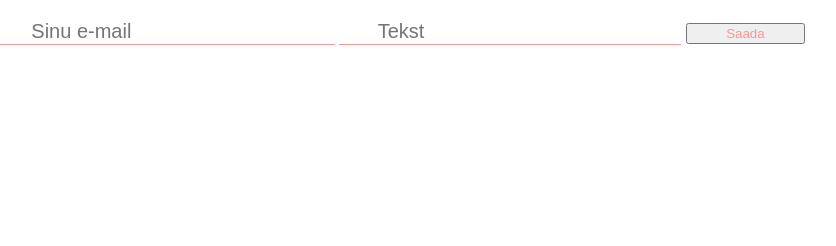
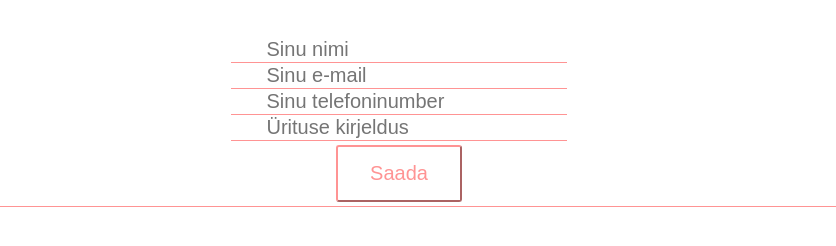
Before and after one commit to HelgeLilleorg/HelgeLilleorg.github.io, a plain HTML site: page contact.html in a window 1280 px wide. Shown: the whole page, without its empty margins (241-1077 px from the left). Drawn offline with Linux system fonts and the light colour scheme.

Commit message:
form 4 fields working

```diff
--- a/contact.html
+++ b/contact.html
@@ -10,12 +10,19 @@
 <body>
     <div class="container">
     <form action="https://formsubmit.co/834fec7395bb6585fb8ee33944a2b336" method="POST">
-
-
-            <input type="email" name="email" placeholder="Sinu e-mail" class="input" required>
-            <input type="text" name="name" placeholder="Tekst" class="input" required>
-            <button type="submit">Saada</button>
-
+       <div class = "input">
+        <br>
+            <input type="text" name="name" placeholder="Sinu nimi" class= "input" required>
+            <br>
+            <input type="email" name="email" placeholder="Sinu e-mail" class= "input" required>
+            <br>
+            <input type="text" name="number" placeholder="Sinu telefoninumber" class= "input" required>
+            <br>
+            <input type="text" name="description" placeholder="Ürituse kirjeldus" class= "input" required>
+            <br>
+            <input type="hidden" name="_next" value="https://helgelilleorg.github.io/thankyou.html">
+            <button type="submit" class = "button">Saada</button>
+        </div>
        </form>
     </div>
 </body>
```
